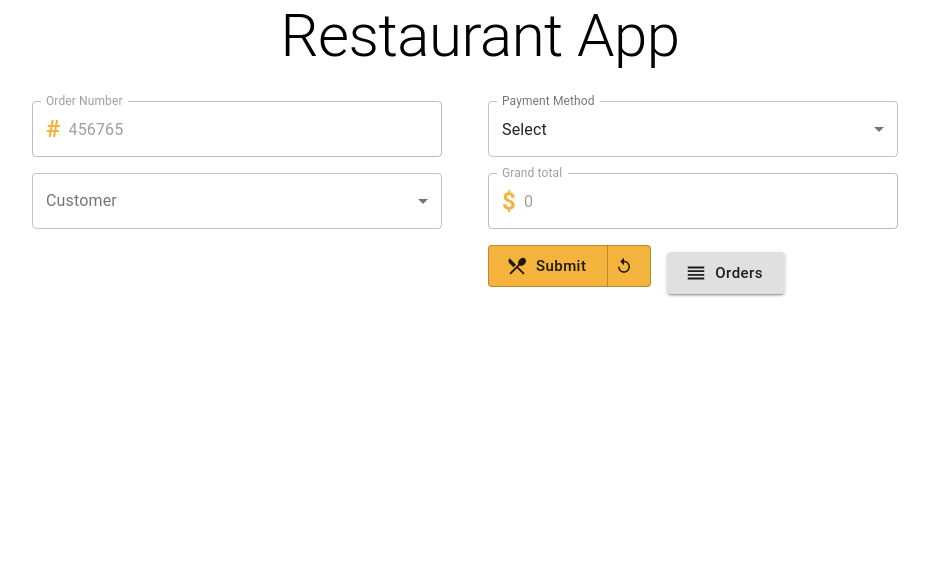
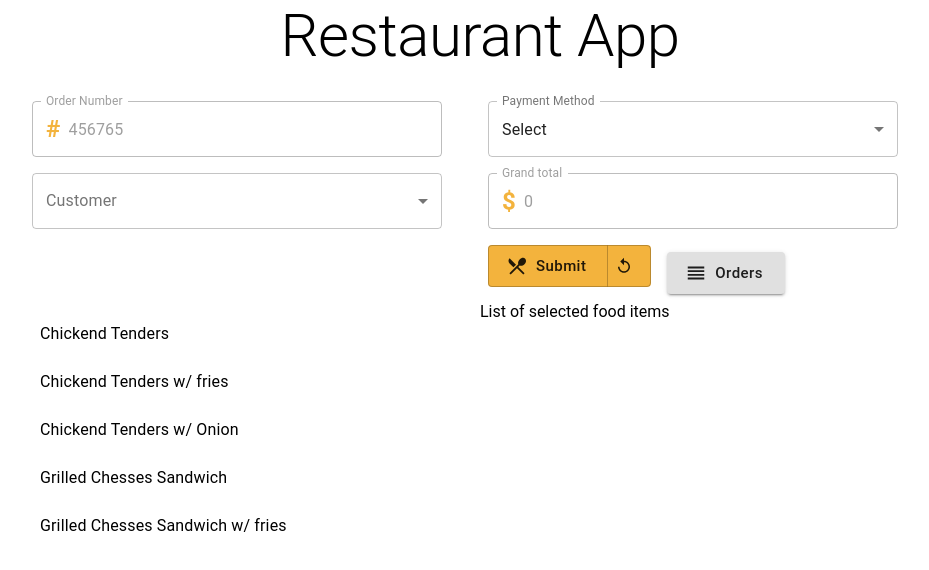
Before and after one commit to nhithai4620/Restaurant_order, a React (Create React App) app in the folder restaurant-order/: page / in a window 1280 px wide. Shown: the top 570 px of the page, without its empty margins (160-1089 px from the left). Built offline with nearby package versions, Linux system fonts and the light colour scheme; a web font is replaced by a local one.

Commit message:
thai commit

```diff
--- a/restaurant-order/src/api/index.js
+++ b/restaurant-order/src/api/index.js
@@ -52,3 +52,31 @@ export const customersdata = [
 
 
 ]
+
+export const fooditemsdata = [
+    {
+        "foodItemId": 1,
+        "foodItemName": "Chickend Tenders",
+        "price": 3.5
+    },
+    {
+        "foodItemId": 2,
+        "foodItemName": "Chickend Tenders w/ fries",
+        "price": 4.99
+    },
+    {
+        "foodItemId": 3,
+        "foodItemName": "Chickend Tenders w/ Onion",
+        "price": 5.99
+    },
+    {
+        "foodItemId": 4,
+        "foodItemName": "Grilled Chesses Sandwich",
+        "price": 2.5
+    },
+    {
+        "foodItemId": 5,
+        "foodItemName": "Grilled Chesses Sandwich w/ fries",
+        "price": 3.99
+    },
+]
--- a/restaurant-order/src/components/Order/OrderedFoodItems.js
+++ b/restaurant-order/src/components/Order/OrderedFoodItems.js
@@ -3,7 +3,7 @@ import React from 'react';
 const Orderedfooditems = () => {
     return (
         <div>
-
+            List of selected food items
         </div>
     );
 }
--- a/restaurant-order/src/components/Order/SearchFoodItems.js
+++ b/restaurant-order/src/components/Order/SearchFoodItems.js
@@ -1,10 +1,47 @@
-import React from 'react';
+
+import React, { useState, useEffect } from 'react';
+import {fooditemsdata} from "../../api/index.js";
+import { List, ListItem, ListItemText, Paper, InputBase, IconButton, makeStyles, ListItemSecondaryAction } from '@material-ui/core';
+// import { createAPIEndpoint, ENDPIONTS } from "../../api";
 
 const Searchfooditems = () => {
+    const [foodItems, setFoodItems] = useState(fooditemsdata);
+    const [searchList, setSearchList] = useState([]);
+
+    // useEffect(() => {
+    //     createAPIEndpoint(ENDPIONTS.FOODITEM).fetchAll()
+    //         .then(res => {
+    //             setFoodItems(res.data);
+    //             setSearchList(res.data);
+    //         })
+    //         .catch(err => console.log(err))
+
+    // }, [])
+
+    // useEffect(() => {
+    //     let x = [...foodItems];
+    //     x = x.filter(y => {
+    //         return y.foodItemName.toLowerCase().includes(searchKey.toLocaleLowerCase())
+    //             && orderedFoodItems.every(item => item.foodItemId != y.foodItemId)
+    //     });
+    //     setSearchList(x);
+    // }, [searchKey, orderedFoodItems])
     return (
-        <div>
+        <>
+            <List>
+                {
+                    foodItems.map((item, idx) =>(
+                        <ListItem
+                            key={idx}>
+                            <ListItemText
+                                primary={item.foodItemName}/>
 
-        </div>
+                        </ListItem>
+                    ))
+                }
+            </List>
+        </>
+
     );
 }
 
--- a/restaurant-order/src/components/Order/index.js
+++ b/restaurant-order/src/components/Order/index.js
@@ -1,6 +1,9 @@
 import React from 'react';
 import OrderForm from './OrderForm';
 import {useForm} from '../../hooks/useForm';
+import { Divider, Grid } from '@material-ui/core';
+import Searchfooditems from './SearchFoodItems';
+import Orderedfooditems from './OrderedFoodItems';
 
 
 
@@ -27,10 +30,20 @@ const Order = () => {
     } = useForm(getFreshModelObject);
 
     return (
-        <div>
-            <OrderForm {...{values, errors, handleInputChange}}/>
-        </div>
+
+        <Grid container>
+            <Grid item xs={12}>
+                <OrderForm {...{values, errors, handleInputChange}}/>
+            </Grid>
+            <Grid item xs={6}>
+                <Searchfooditems/>
+            </Grid>
+            <Grid item xs={6}>
+                <Orderedfooditems/>
+            </Grid>
+        </Grid>
     );
+
 }
 
 export default Order;
```
